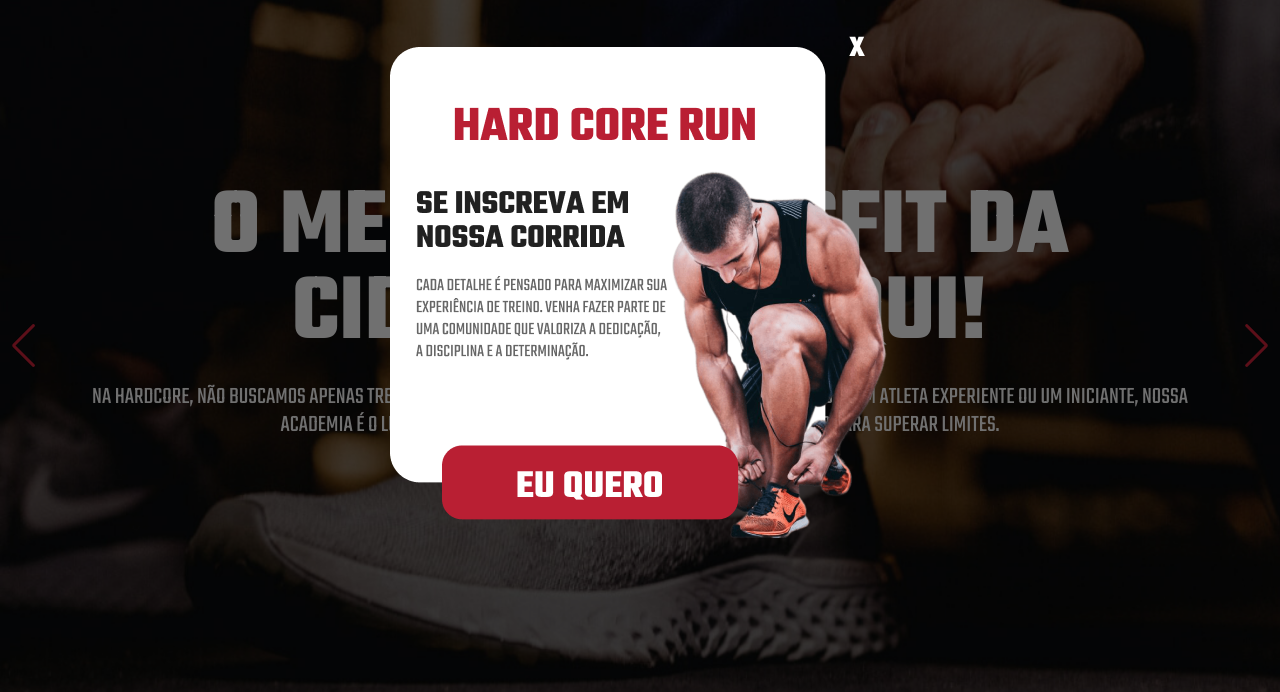
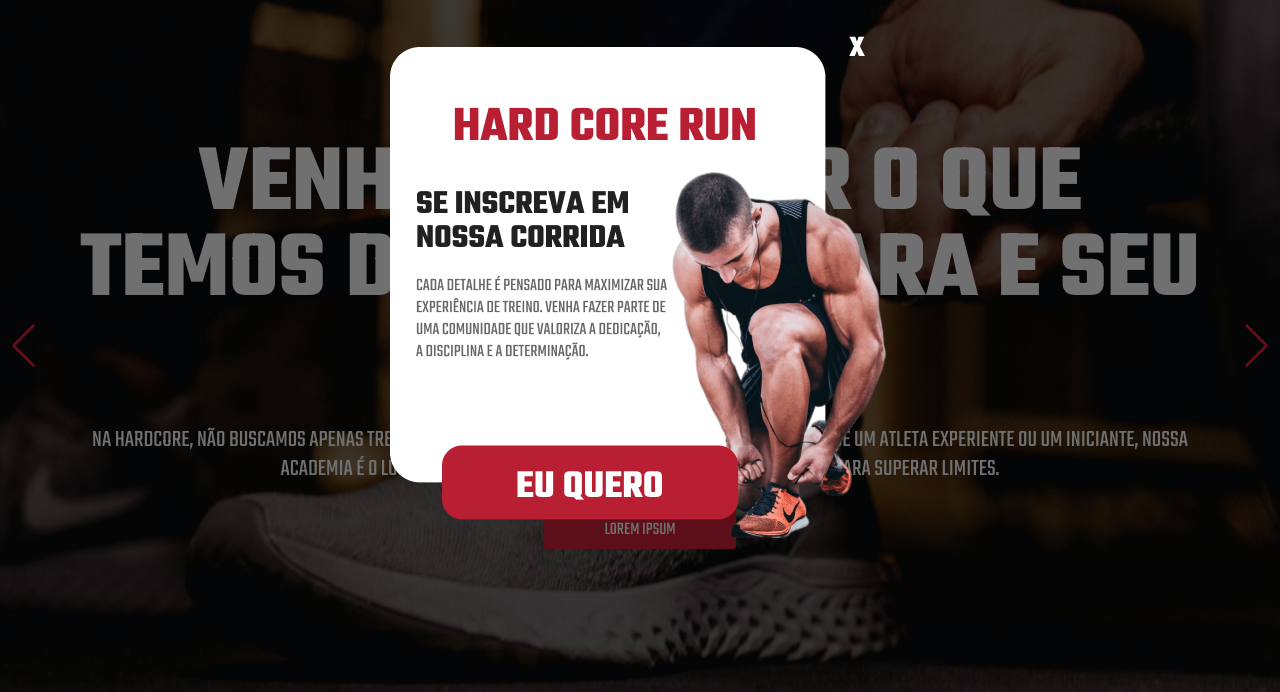
Before and after one commit to ICN153/academia, a plain HTML site: page index.html in a window 1280 px wide. Shown: the part 108-800 px from the top of the page. Drawn offline with nearby package versions, Linux system fonts and the light colour scheme.

Commit message:
Add files via upload

```diff
--- a/css/style.css
+++ b/css/style.css
@@ -91,7 +91,7 @@ img {
 
 .bg-popup {
   position: fixed;
-  z-index: 100; /* Trazer o elemento para frente */
+  z-index: 3000; /* Trazer o elemento para frente */
   width: 100%;
   height: 100vh;
   display: flex;
--- a/index.html
+++ b/index.html
@@ -89,7 +89,7 @@
 
     <section class="hero-section gp-02 swiper-slide">
         <div class="container">
-            <h1>O melhor crossfit da cidade está aqui!</h1>
+            <h1>Venha conhecer o que temos de melhor para e seu físico!</h1>
             <p>Na HardCore, não buscamos apenas treinos; buscamos a força que existe dentro de você. Seja você um atleta
                 experiente ou um iniciante, nossa academia é o lugar onde a paixão pelo fitness encontra a determinação
                 para superar limites.</p>
@@ -100,7 +100,7 @@
 
     <section class="hero-section gp-03 swiper-slide">
         <div class="container">
-            <h1>O melhor crossfit da cidade está aqui!</h1>
+            <h1>HardCore seu corpo em melhor performance!</h1>
             <p>Na HardCore, não buscamos apenas treinos; buscamos a força que existe dentro de você. Seja você um atleta
                 experiente ou um iniciante, nossa academia é o lugar onde a paixão pelo fitness encontra a determinação
                 para superar limites.</p>
```
